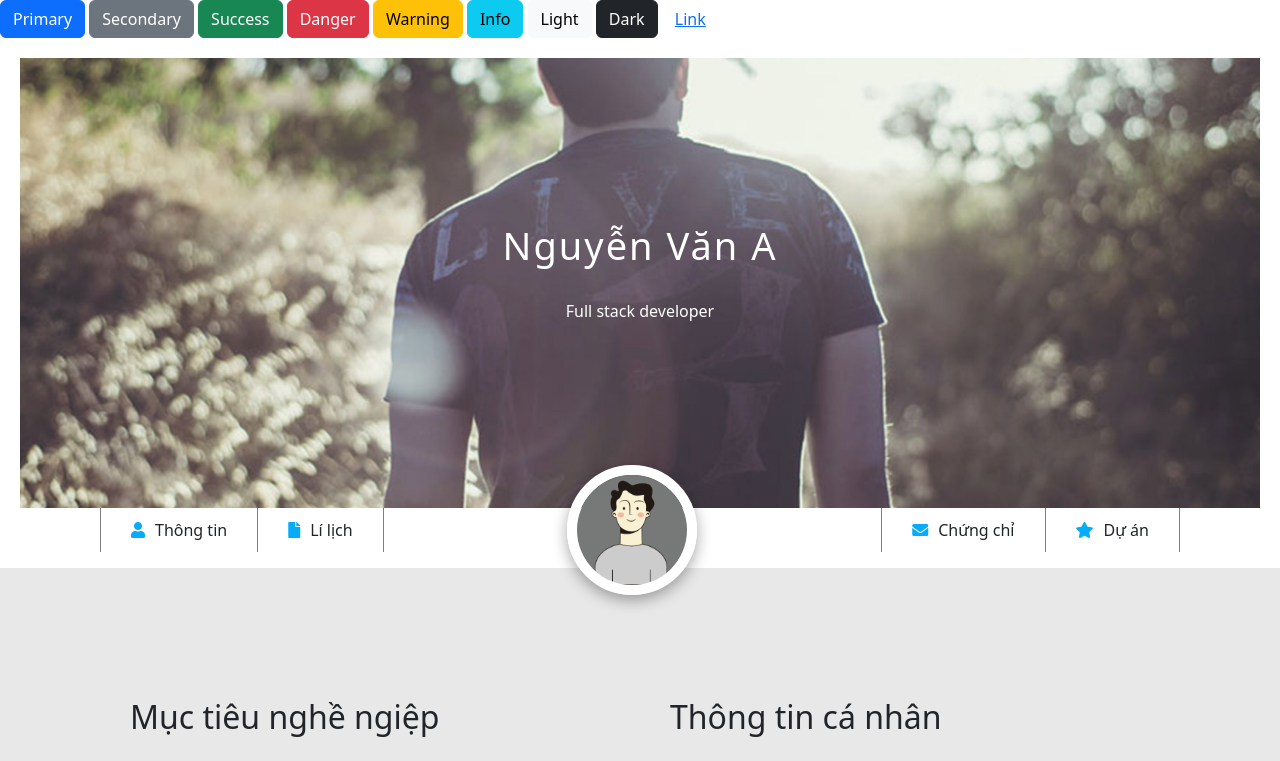
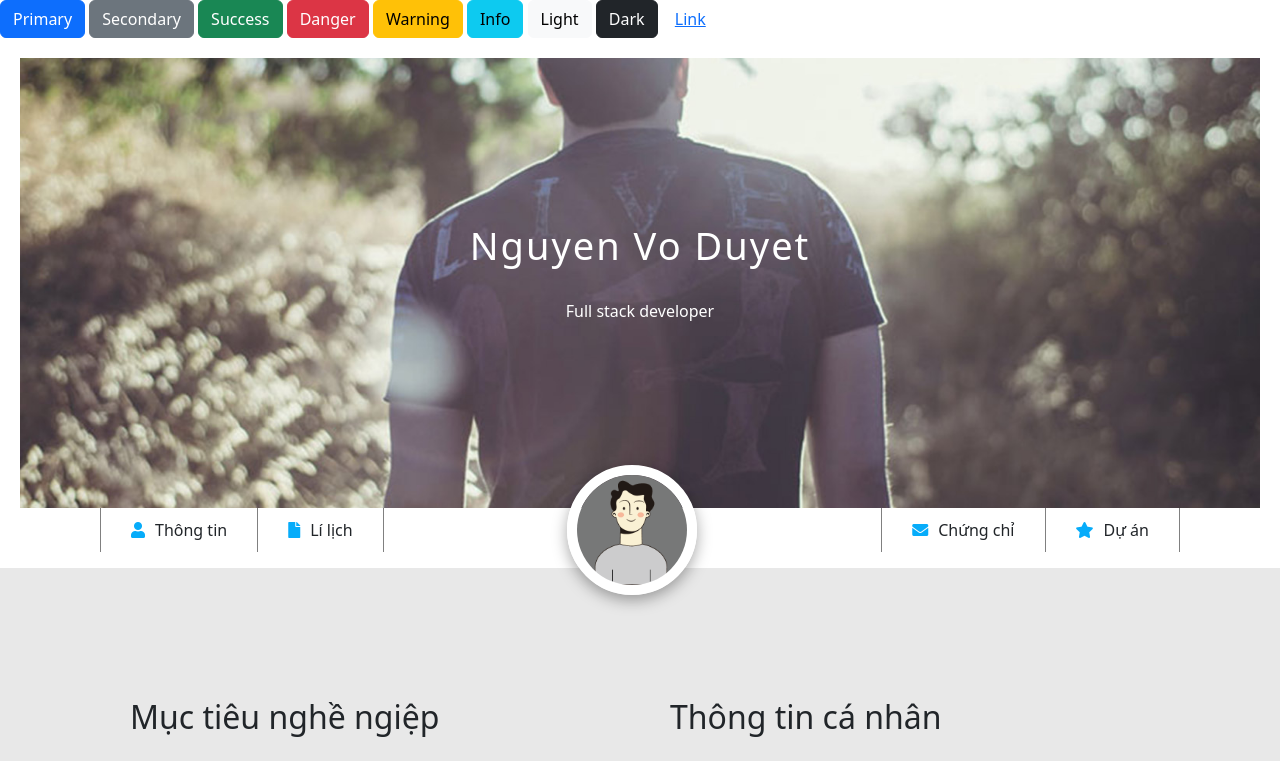
Before and after one commit to DanielGamer1/html-learning, a plain HTML site: page index.html in a window 1280 px wide. Shown: the top 761 px of the page. Drawn offline with nearby package versions, Linux system fonts and the light colour scheme.

Commit message:
update name

```diff
--- a/index.html
+++ b/index.html
@@ -29,7 +29,7 @@
     <section class="banner">
         <img src="./assets/banner.jpg" alt="banner">
         <div class="info">
-            <h2>Nguyễn Văn A</h2>
+            <h2>Nguyen Vo Duyet</h2>
             <span>Full stack developer</span>
         </div>
     </section>
```
